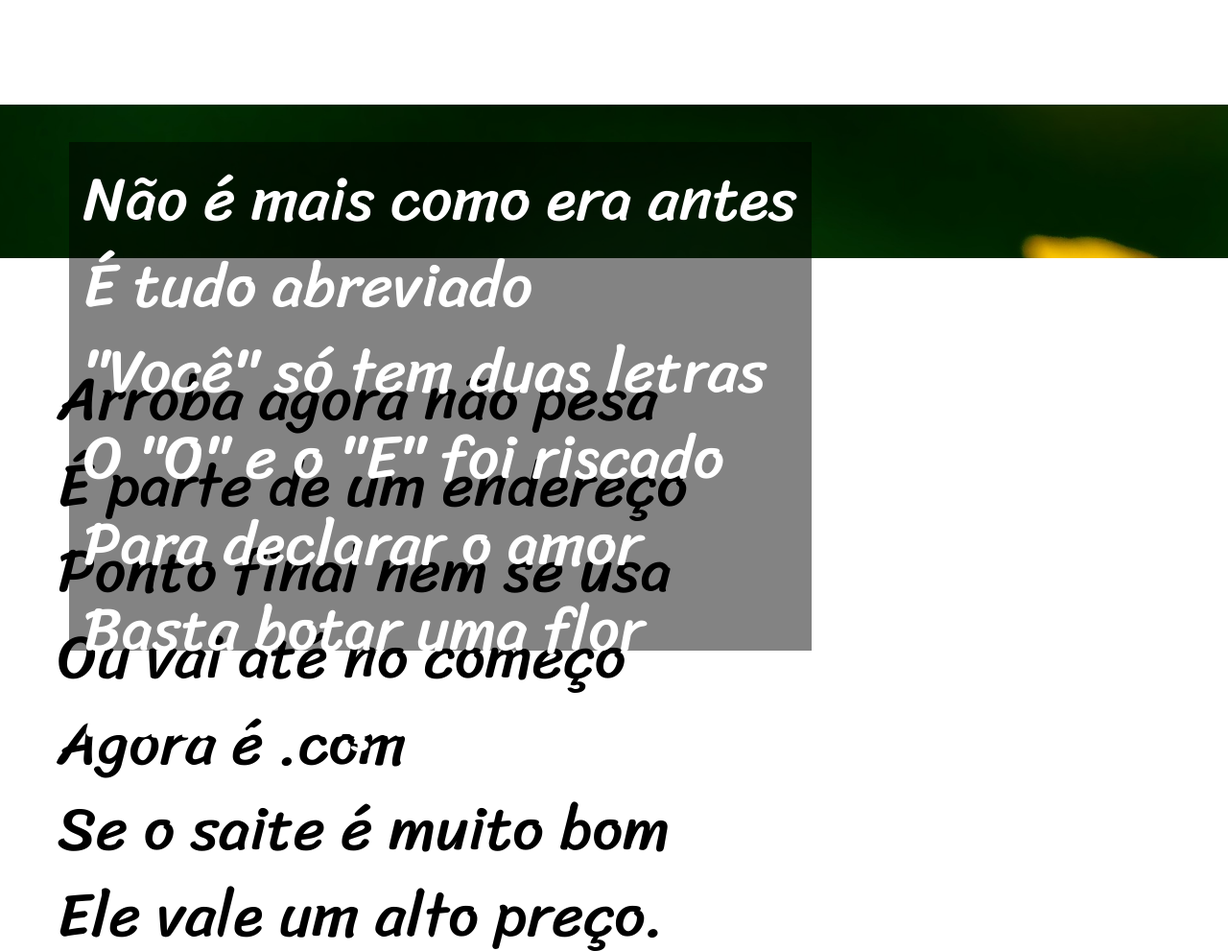
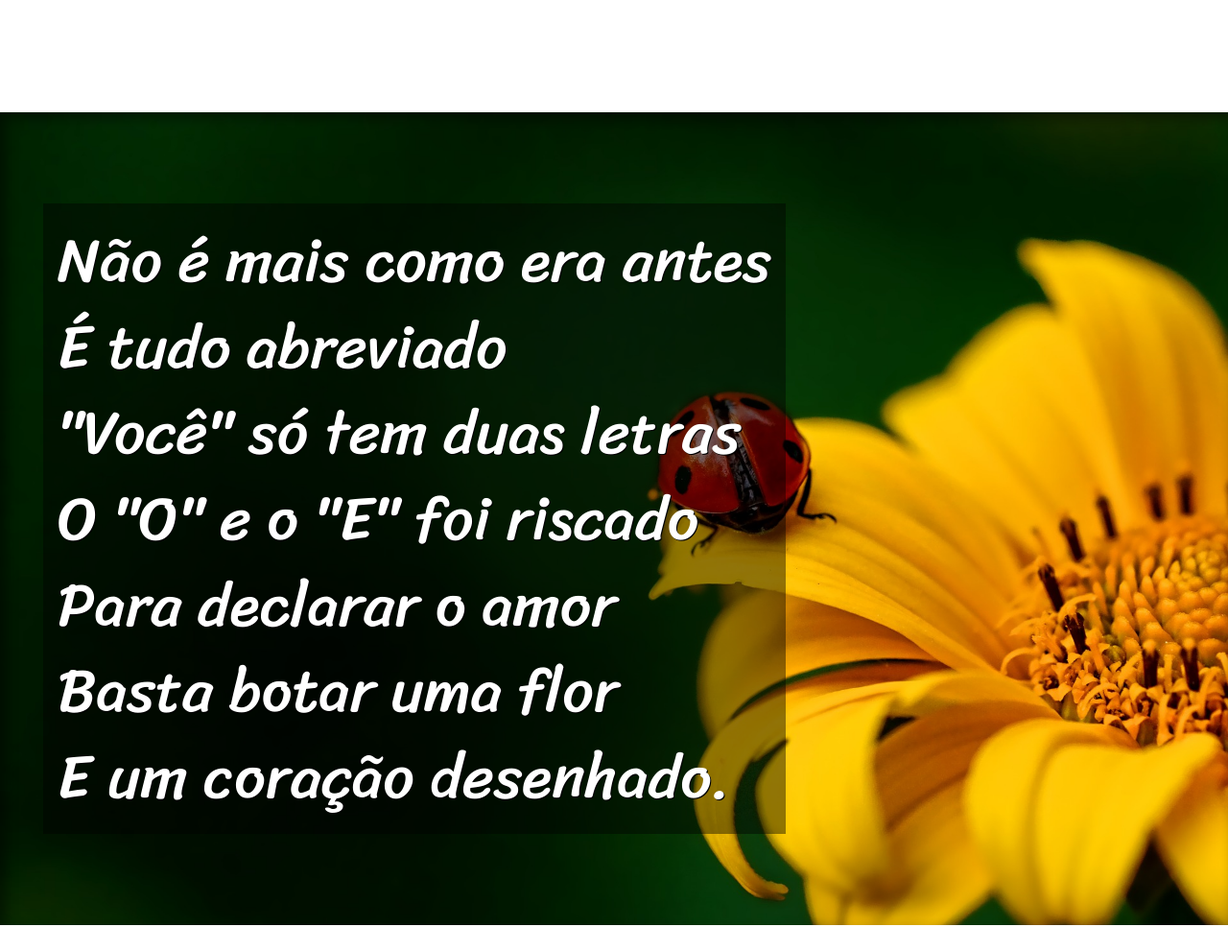
Before and after one commit to Benhur-F-R/html-css, a plain HTML site: page desafios/d012/index.html in a window 1280 px wide. Shown: the part 950-1941 px from the top of the page at 96% size. Drawn offline with Linux system fonts and the light colour scheme.

Commit message:
final upd

```diff
--- a/desafios/d012/index.html
+++ b/desafios/d012/index.html
@@ -24,8 +24,8 @@
             </article>
         </section>
 
-        <section class="backimg1">
-            <article class="txt">
+        <section class="imagem" id="img1">
+            <article class="img">
                 Não é mais como era antes <br>
                 É tudo abreviado <br>
                 "Você" só tem duas letras <br>
@@ -60,8 +60,8 @@
             </article>
         </section>
 
-        <section class="backimg2">
-            <article class="txt">
+        <section class="imagem" id="img2">
+            <article class="img">
                 Tenho saudade das cartas <br>
                 Escritas com a própria mão <br>
                 Mandava no mês de Junho <br>
--- a/desafios/d012/style.css
+++ b/desafios/d012/style.css
@@ -6,9 +6,6 @@
     font-family: 'sriracha';
     src: url('Sriracha/Sriracha-Regular.ttf')
 }
-/* O QUE PRECISA SER FEITO
-3 AJEITAR A RESPONSIVIDADE;
-*/
 :root{
     --color1: rgb(0, 0, 0);
     --color2: rgb(255, 255, 255);
@@ -58,46 +55,35 @@ section{
 article{
     padding: 15px;
     margin: 15px;
-    display: inline-block;
     font-family: var(--font2);
     font-size: 5vw;
-    min-height: 500px;
-    max-height: 800px;
 }
 footer{
     background-color: var(--color1);
-    color: var(--color2);
-    padding: 1px;
-    margin: 30px -8px -8px -8px;
+    color: white;
+    text-align: center;
+    padding: 10px;
+    font-family: Verdana, Geneva, Tahoma, sans-serif;
 }
-footer>p{
-    font: normal normal 500 1em Verdana, Geneva, Tahoma, sans-serif;
-    text-align: center;
+/* IDs */
+#img1{
+    background-image: url('imagens/background001.jpg');
+    background-position: right center;
+}
+#img2{
+    background-image: url('imagens/background002.jpg');
 }
 /* CLASSES:*/
-section.backimg1{
-    background-image: url('imagens/background001.jpg');
+.imagem{
+    color: white;
+    box-shadow: inset 6px 6px 13px 0px rgba(0, 0, 0, 0.473);
+    text-shadow: 1px 1px 0px var(--color1);
     background-size: cover;
     background-attachment: fixed;
-    margin: -8px;
-    position: relative;
 }
-section.backimg2{
-    background-image: url('imagens/background002.jpg');
-    background-size: cover;
-    background-attachment: fixed;
-    margin: -8px;
-    position: relative;
-    min-height: 500px;
-    max-height: 800px;
-}
-article.txt{
-    background-color: var(--color3);
-    color: var(--color2);
-    position: absolute;
-    top: 15%;
-    left: 5%;
-    bottom: 15%;
+.img{
+    background-color: rgba(0, 0, 0, 0.432);
+    display: inline-block;
 }
 /* PSEUDO-CLASSES */
 a:hover{
```
Lines whose indentation alone changed are shown as unchanged.
